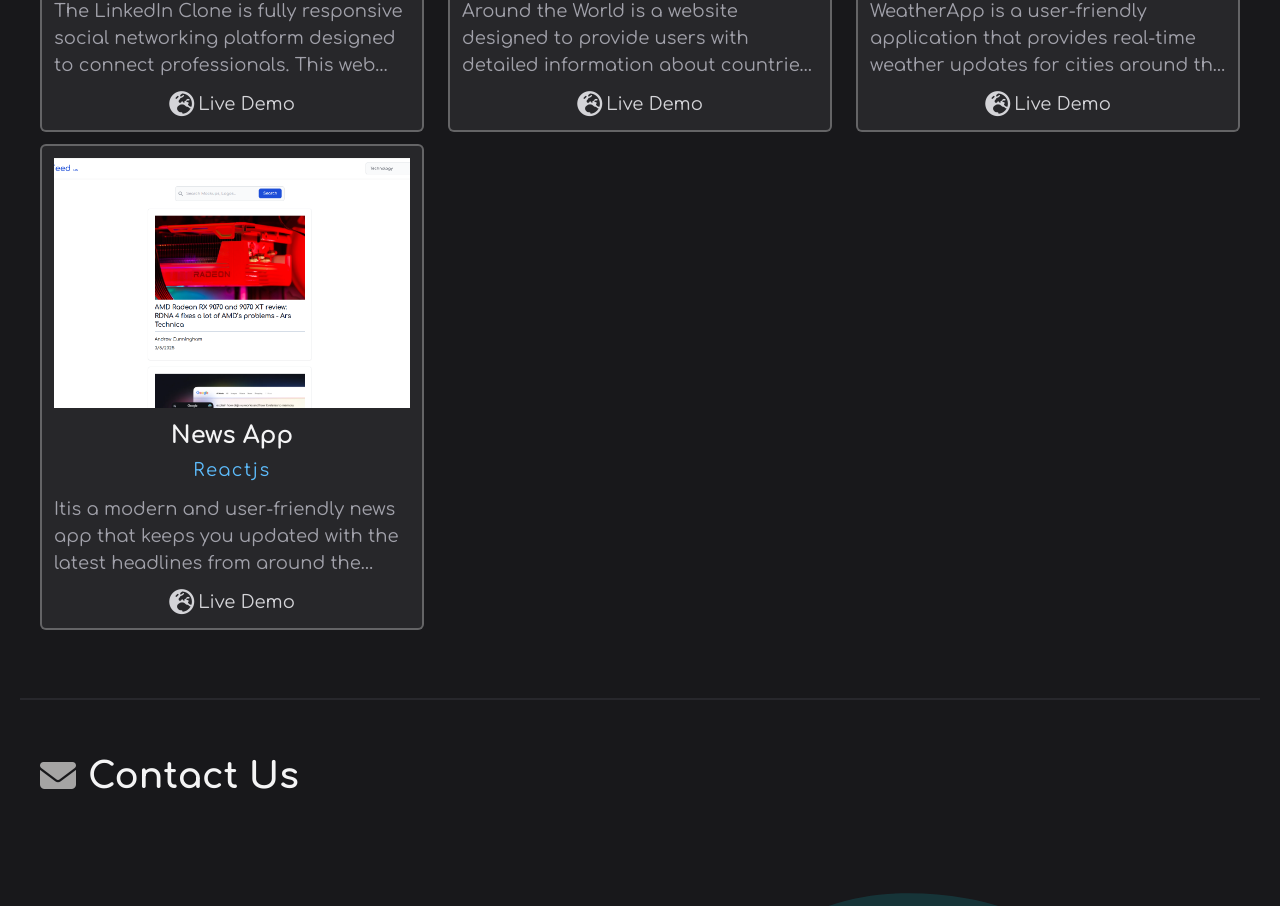
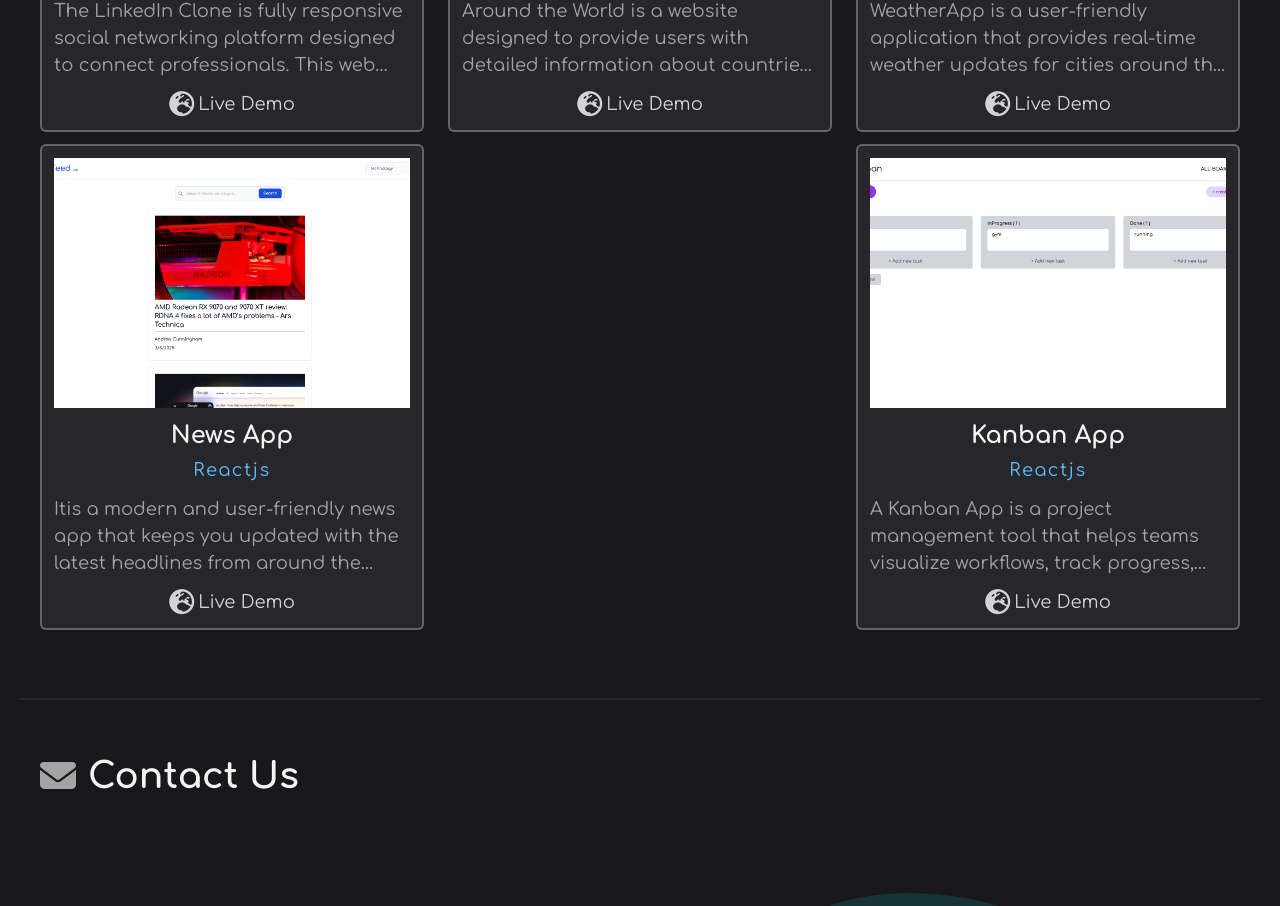
Before and after one commit to AhmedElabrass25/MyReactPortfolio, a React (Vite) app: page / in a window 1280 px wide. Shown: the part 5913-6819 px from the top of the page. Built offline with nearby package versions, Linux system fonts and the light colour scheme.

Commit message:
kanbanApp

```diff
--- a/src/components/products.js
+++ b/src/components/products.js
@@ -20,6 +20,7 @@ import linkedinImage from "../assets/images/linkedin.png";
 import aroundTheWorld from "../assets/images/aroundTheWorld.png";
 import weatherApp from "../assets/images/WaetherApp.png";
 import newsApp from "../assets/images/newsAppImage.png";
+import KanbanApp from "../assets/images/kanbanApp.png";
 
 export const Projects = [
   {
@@ -198,4 +199,12 @@ export const Projects = [
     category: "reactjs",
     image: newsApp,
   },
+  {
+    id: 23,
+    name: "Kanban App",
+    desc: "A Kanban App is a project management tool that helps teams visualize workflows, track progress, and manage tasks efficiently. It is based on the Kanban methodology, which organizes tasks into stages such as To Do, In Progress, and Done.",
+    demo: "https://kanban-app-six-sepia.vercel.app",
+    category: "reactjs",
+    image: KanbanApp,
+  },
 ];
```
Also changed, not shown: src/assets/images/kanbanApp.png (added).
